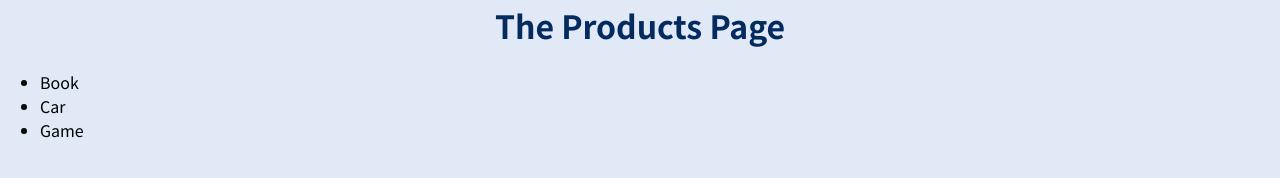
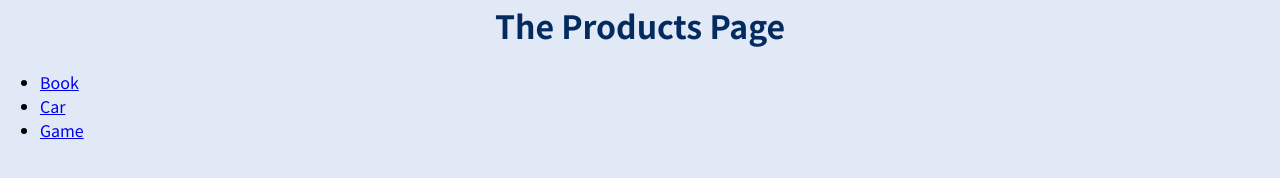
Before and after one commit to zdTang/20-Building-a-Multi-Page-SPA-with-React-Router, a React (Create React App) app in the folder starting-project/: page /products in a window 1280 px wide. Shown: the part 174-352 px from the top of the page. Built offline with nearby package versions, Linux system fonts and the light colour scheme.

Commit message:
20-009 Using _Switch_ and _exact_ For Configuring Routes
For router V6, No Switch any more, We use "Routes" instead.
reference this Link: https://dev.to/arunavamodak/react-router-v5-vs-v6-dp0

```diff
--- a/starting-project/src/App.js
+++ b/starting-project/src/App.js
@@ -9,12 +9,13 @@ function App() {
     <div>
       <h2>App Component</h2>
       <MainHeader />
+      {/* In V6,We use Routes to replace Switch in V5 */}
       <Routes>
         <Route path="/welcome" element={<Welcome />} />
         <Route path="/products" element={<Products />} />
         <Route path="/about" element={<About />} />
         {/* Here to define the route format */}
-        <Route path="/product-detail/:productId" element={<ProductDetail />} />
+        <Route path="/products/:productId" element={<ProductDetail />} />
       </Routes>
     </div>
   );
--- a/starting-project/src/pages/Products.js
+++ b/starting-project/src/pages/Products.js
@@ -1,11 +1,18 @@
+import { Link } from "react-router-dom";
 const Products = () => {
   return (
     <>
       <h1>The Products Page</h1>
       <ul>
-        <li>Book</li>
-        <li>Car</li>
-        <li>Game</li>
+        <li>
+          <Link to="/products/p1">Book</Link>
+        </li>
+        <li>
+          <Link to="/products/p2">Car</Link>
+        </li>
+        <li>
+          <Link to="/products/p3">Game</Link>
+        </li>
       </ul>
     </>
   );
```
Also changed, not shown: 1 other file (tests, documents, lock files or other folders).
